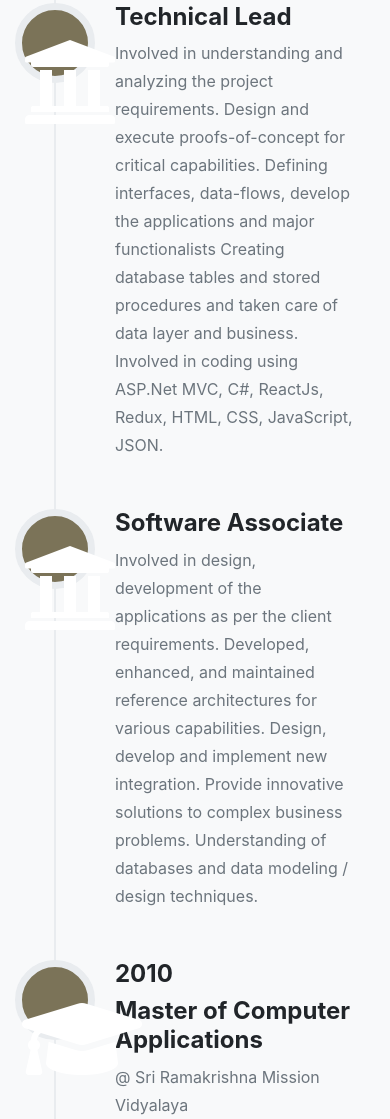
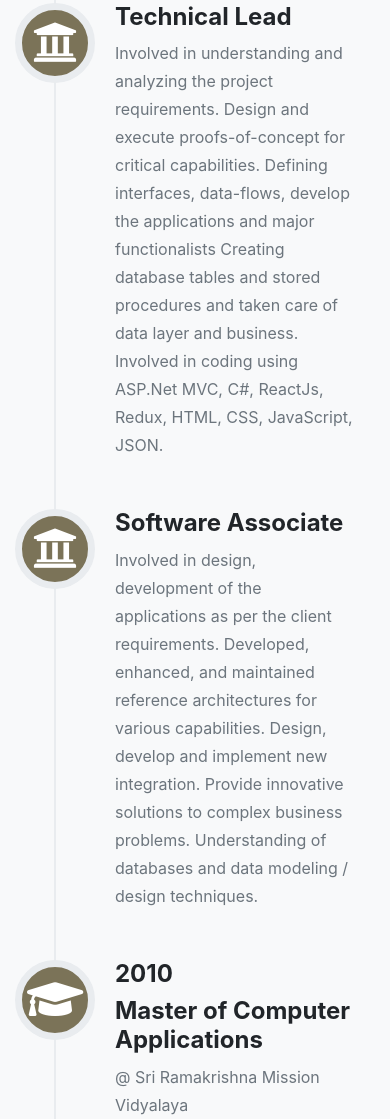
Before and after one commit to muthuesign/muthu.github.io, a plain HTML site: page index.html in a window 390 px wide. Shown: the part 6917-8036 px from the top of the page. Drawn offline with Linux system fonts and the light colour scheme.

Commit message:
Trigger rebuild

```diff
--- a/content/css/style.css
+++ b/content/css/style.css
@@ -553,6 +553,13 @@ header.masthead .intro-text .intro-heading {
   }
 }
 
+@media (max-width: 720px) {
+ .timeline-icon {
+  font-size: 45px !important;
+  margin-top: 10px !important;
+ }
+}
+
 @media (min-width: 1200px) {
   .timeline > li {
     min-height: 170px;
--- a/index.html
+++ b/index.html
@@ -305,7 +305,7 @@
             </li>
             <li class="timeline-inverted">
               <div class="timeline-image">
-                <i class="fa fa-university fa-6x mt-4" aria-hidden="true"></i>
+                <i class="fa fa-university fa-6x mt-4 timeline-icon" aria-hidden="true"></i>
               </div>
               <div class="timeline-panel">
                 <div class="timeline-heading">
@@ -325,7 +325,7 @@
             </li>
             <li>
               <div class="timeline-image">
-                <i class="fa fa-university fa-6x mt-4" aria-hidden="true"></i>
+                <i class="fa fa-university fa-6x mt-4 timeline-icon" aria-hidden="true"></i>
               </div>
               <div class="timeline-panel">
                 <div class="timeline-heading">
@@ -345,7 +345,7 @@
             </li>
             <li class="timeline-inverted">
               <div class="timeline-image">
-                <i class="fa fa-university fa-6x mt-4" aria-hidden="true"></i>
+                <i class="fa fa-university fa-6x mt-4 timeline-icon" aria-hidden="true"></i>
               </div>
               <div class="timeline-panel">
                 <div class="timeline-heading">
@@ -362,7 +362,7 @@
             </li>
             <li class="timeline">
               <div class="timeline-image">
-                <i class="fa fa-graduation-cap fa-6x mt-4" aria-hidden="true"></i>
+                <i class="fa fa-graduation-cap fa-6x mt-4 timeline-icon" aria-hidden="true"></i>
               </div>
               <div class="timeline-panel">
                 <div class="timeline-heading">
```
